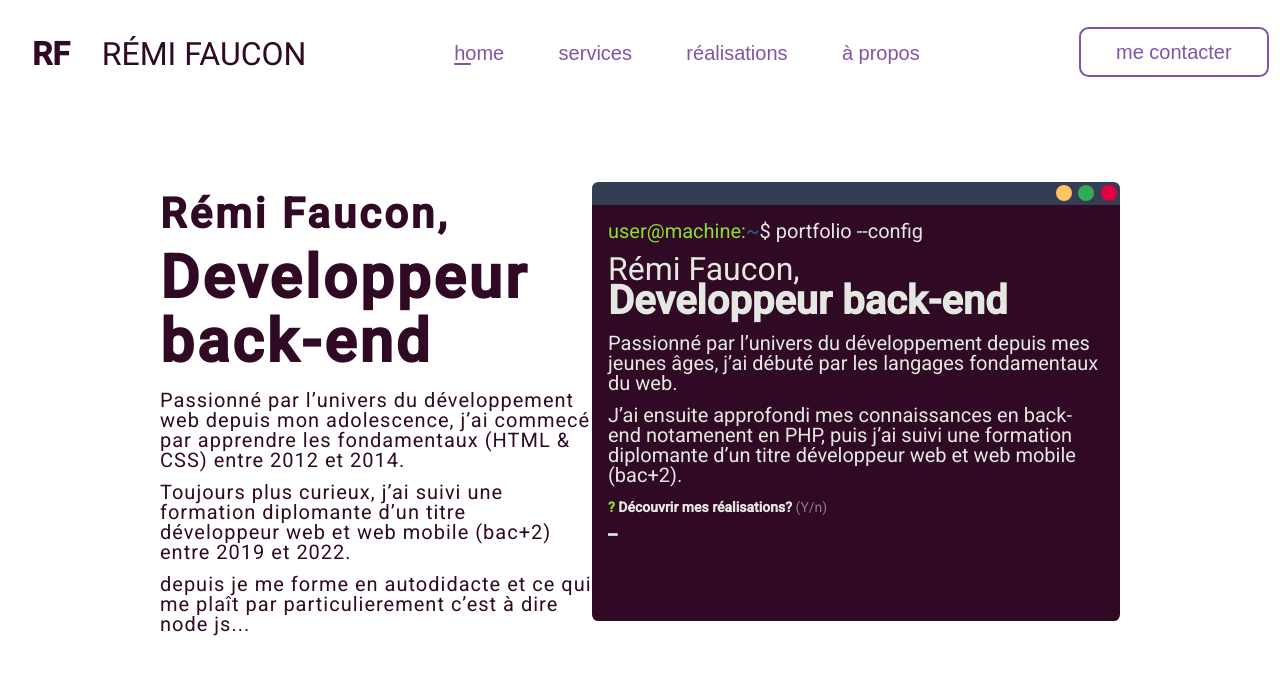
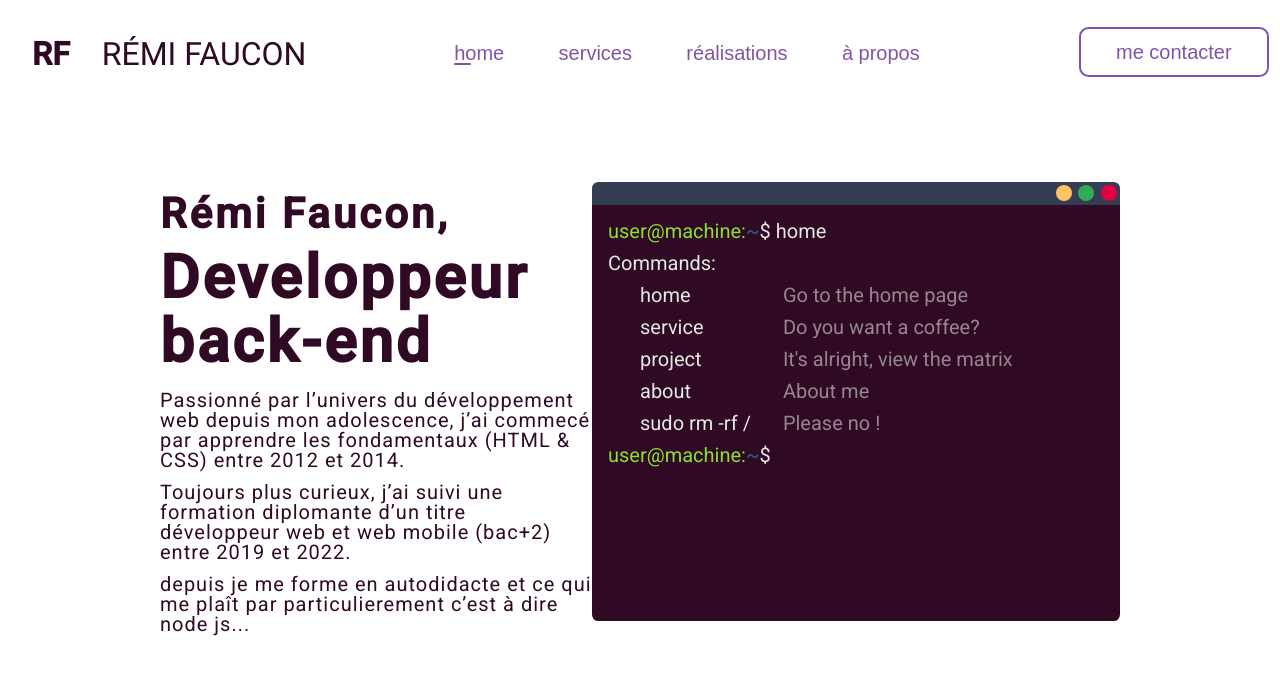
Before and after one commit to remiFaucon/portfolio, an Angular app: page / in a window 1280 px wide. Shown: the top 674 px of the page. Built offline with nearby package versions, Linux system fonts and the light colour scheme.

Commit message:
terminal

```diff
--- a/src/app/terminal/terminal.component.css
+++ b/src/app/terminal/terminal.component.css
@@ -49,11 +49,6 @@
     padding: 1rem;
     font-family: 'Roboto', sans-serif;
     border-radius: 0 0 .4rem .4rem; }
-    .terminalWindow .terminal h1 {
-      font-size: 32px; }
-      .terminalWindow .terminal h1 strong {
-        display: block;
-        font-size: 40px; }
     .terminalWindow .terminal .green {
       color: #87E033; }
     .terminalWindow .terminal .blue {
@@ -63,9 +58,22 @@
       font-weight: normal; }
     .terminalWindow .terminal p {
       font-size: 20px; }
-      .terminalWindow .terminal p:first-of-type {
-        margin-top: 0; }
-    .terminalWindow .terminal a {
-      font-weight: bold; }
+      .terminalWindow .terminal p .input:not(.hiddenInput) {
+        position: relative; }
+        .terminalWindow .terminal p .input:not(.hiddenInput):after {
+          content: "";
+          position: absolute;
+          top: 0;
+          right: -1rem;
+          height: 1.3rem;
+          width: .5rem;
+          background-color: #E4E8E0; }
+    .terminalWindow .terminal .commandsList {
+      display: flex; }
+      .terminalWindow .terminal .commandsList .commands {
+        margin-left: 2rem; }
+      .terminalWindow .terminal .commandsList .commandsDescription {
+        margin-left: 2rem;
+        color: #95868E; }
 
 /*# sourceMappingURL=terminal.component.css.map */
--- a/src/app/terminal/terminal.component.scss
+++ b/src/app/terminal/terminal.component.scss
@@ -59,13 +59,6 @@
     padding: 1rem;
     font-family: 'Roboto', sans-serif;
     border-radius: 0 0 .4rem .4rem;
-    h1{
-      font-size: 32px;
-      strong {
-        display: block;
-        font-size: 40px;
-      }
-    }
     .green{
       color: #87E033;
     }
@@ -78,12 +71,28 @@
     }
     p{
       font-size: 20px;
-      &:first-of-type{
-        margin-top: 0;
+      .input:not(.hiddenInput){
+        position: relative;
+        &:after {
+          content: "";
+          position: absolute;
+          top: 0;
+          right: -1rem;
+          height: 1.3rem;
+          width: .5rem;
+          background-color: #E4E8E0;
+        }
       }
     }
-    a{
-      font-weight: bold;
+    .commandsList{
+      display: flex;
+      .commands{
+        margin-left: 2rem;
+      }
+      .commandsDescription{
+        margin-left: 2rem;
+        color: #95868E;
+      }
     }
   }
 }
--- a/src/app/terminal/terminal.component.ts
+++ b/src/app/terminal/terminal.component.ts
@@ -1,6 +1,15 @@
-import {Component, OnInit, ViewEncapsulation} from '@angular/core';
+import {
+  ApplicationRef,
+  Component, ComponentFactory,
+  ComponentFactoryResolver,
+  Injector,
+  OnInit,
+  ViewContainerRef,
+  ViewEncapsulation
+} from '@angular/core';
 import {Router} from '@angular/router'
 import {isEmpty, throwIfEmpty} from "rxjs";
+import {element} from "three/examples/jsm/nodes/shadernode/ShaderNodeBaseElements";
 
 export interface character {
   val: string
@@ -15,76 +24,55 @@ export interface character {
 })
 export class TerminalComponent implements OnInit {
   terminalContent = new Map()
-  toggle: boolean = true
-  cssClass: string = "hidden"
-  constructor(private router: Router) {
-    // this.terminalContent.set(1, )
-  }
+  constructor(private router: Router) {}
   ngOnInit(): void {
     (async () => {
-      this.showTerminalContent().then(() => {
-        let toggleElement = document.querySelector("app-terminal .terminal div:last-of-type a span:last-of-type")!;
+      await this.showTerminalContent()
+        setTimeout(() =>{
+          let input = document.querySelector("app-terminal .terminal div:last-of-type p span:last-of-type")!;
+          let toggle = true
           setInterval(() => {
-          this.toggle = !this.toggle
+            if (toggle)
+              input.classList.toggle("hiddenInput");
+            else{
+              input.classList.add("hiddenInput");
+              return
+            }
           }, 750)
-      })
-
           document.addEventListener("keydown", async (e) => {
-        const input = lastText.querySelector("#input")!
-        if (e.key === "Y" || e.key === "y") {
+            e.preventDefault()
+            if (action(e.key) === "inner") {
               input.innerHTML = input.innerHTML + e.key
-          setTimeout(() => {
-            this.router.navigateByUrl('/propos')
-          }, 500)
-        } else if (e.key === "n" || e.key === "N") {
-          input.innerHTML = input.innerHTML + e.key
-          const newCommand = document.createElement("p")
-          const terminal = document.querySelector(".terminal")!
-          newCommand.classList.add("commandInput")
-          newCommand.innerHTML = "<span class=\"green\">user@machine:</span><span class=\"blue\">~</span>$ <span id=\"toShow\"></span>"
-          terminal.appendChild(newCommand)
-          // await this.showingCommand("sudo rm -rf /", newCommand)
+            } else if (action(e.key) === "outer") {
+              input.innerHTML = input.innerHTML.slice(0, -1)
+            } else if (action(e.key) === "enter") {
+              toggle = false
+              if (input.innerHTML === "home") {
+                await this.router.navigate(["/"])
+              } else if (input.innerHTML === "service") {
+                await this.router.navigate(["/services"])
+              } else if (input.innerHTML === "project") {
+                await this.router.navigate(["/realisation"])
+              } else if (input.innerHTML === "about") {
+                await this.router.navigate(["/a-propos"])
+              } else if (input.innerHTML === "sudo rm -rf /") {
+                await this.deletePage().then(() => this.router.navigate(["/contact"]))
+                await this.router.navigate(["/contact"])
+              }
             }
           })
+        }, 1)
     }) ()
-    const lastText = document.querySelector(".terminal .hidden:last-child")!;
 
-    // })()
+    function action(key: string): string|void {
+      let letter = ["a", "b", "c", "d", "e", "f", "g", "h", "i", "j", "k", "l", "m", "n", "o", "p", "q", "r", "s", "t", "u", "v", "w", "x", "y", "z", "-", "/", " "]
+      if(letter.includes(key)) return "inner"
+      else if (key === "Backspace") return "outer"
+      else if (key === "Enter") return "enter"
+    }
   }
 
-  // showingCommand(toShow: string, whereShow: HTMLElement): Promise<any> {
-  //   const characters = toShow.split("")
-  //   return new Promise((successCallback) => {
-  //     setTimeout(() => {
-  //       let showed: string = ""
-  //       characters.forEach((character, index) => {
-  //         setTimeout(() => {
-  //           showed += character
-  //           if (character === " ")
-  //             character = "&nbsp;"
-  //           whereShow.innerHTML = whereShow.innerHTML + character
-  //           if (showed.length === toShow.length)
-  //             successCallback("commandSowing")
-  //         }, index * 100)
-  //       })
-  //      }, 2000)
-  //   })
-  // }
-  //
-  // showingText(lastText: Element): Promise<string> {
-  //   return new Promise((successCallback) => {
-  //     const text = document.querySelectorAll(".terminal .hidden:not(:last-child)")
-  //     setTimeout(() => {
-  //       text.forEach(element => element.classList.remove("hidden"))
-  //     }, 1000)
-  //     setTimeout(() => {
-  //       lastText.classList.remove("hidden")
-  //       successCallback("textShowing")
-  //     }, 1500)
-  //   })
-  // }
-
-  async addLine(text: string, line: number, writeSpeed:number = 0, writeAtEnd:number = 0, timeOut = 0): Promise<void>{
+  private async addLine(text: string, line: number, writeSpeed:number = 0, writeAtEnd:number = 0, timeOut = 0): Promise<void>{
     if (!line)
       line = this.terminalContent.size
     const promise = new Promise<void>((resolve) => {
@@ -121,28 +109,44 @@ export class TerminalComponent implements OnInit {
     return await promise
   }
 
-  async showTerminalContent():Promise<void> {
-      await this.addLine("<p class=\"c\"><span class=\"green\">user@machine:</span><span class=\"blue\">~</span>$ </p>", 1)
-      await this.addLine("portfolio --config", 1, 100, 4, 1000)
-      await this.addLine("<h1>Rémi Faucon,<strong>Developpeur back-end</strong></h1>", 2,0, 0, 1000)
-      await this.addLine("<p>Passionné par l’univers du développement depuis mes jeunes âges, j’ai débuté par les langages fondamentaux du web. </p>",
-        3,
-        0,
-        0,
-        0
-      )
-      await this.addLine("<p>J’ai ensuite approfondi mes connaissances en back-end notamenent en PHP, puis j’ai suivi une formation diplomante d’un titre développeur web et web mobile (bac+2).</p>",
-        4,
-        0,
-        0,
-        0
-      )
-      await this.addLine("<a><span class=\"green\">?</span> Découvrir mes réalisations? <span class=\"grey\">(Y/n)</span><span id=\"input\"></span><p [*ngIf]='false'> _</p></a>",
-        5,
-        0,
-        0,
-        1000
-      )
+  private async showTerminalContent():Promise<void> {
+    await this.addLine("<p><span class=\"green\">user@machine:</span><span class=\"blue\">~</span>$ </p>", 1)
+    await this.addLine("home", 1, 200, 4, 1000)
+    await this.addLine(
+      "<p>Commands:</p>" +
+      "<div class='commandsList'>" +
+      "<div class='commands'>" +
+      "<p>home</p>" +
+      "<p>service</p>" +
+      "<p>project</p>" +
+      "<p>about</p>" +
+      "<p>sudo rm -rf /</p>" +
+      "</div>" +
+      "<div class='commandsDescription'>" +
+      "<p>Go to the home page</p>" +
+      "<p>Do you want a coffee?</p>" +
+      "<p>It's alright, view the matrix</p>" +
+      "<p>About me</p>" +
+      "<p>Please no !</p>" +
+      "</div>" +
+      "</div>", 2, 0, 0, 1000)
+    await this.addLine("<p><span class=\"green\">user@machine:</span><span class=\"blue\">~</span>$ <span class='input'></span></p>", 3, 0, 0, 1000)
     return
   }
+
+  private async deletePage(): Promise<void> {
+    const promise = new Promise<void>(async (resolve, reject) => {
+      let elements = Array.from(document.querySelectorAll("p, h1, h2, a"))
+      let currentIndex = elements.length
+      while (currentIndex != 0) {
+        let randomIndex = Math.floor(Math.random() * currentIndex);
+        currentIndex--;
+        [elements[currentIndex], elements[randomIndex]] = [elements[randomIndex], elements[currentIndex]];
       }
+      elements.forEach((element, index) => {
+        setTimeout(() => element.remove(), 300 * index);
+      })
+    })
+    return await promise
+  }
+}
```
Also changed, not shown: 1 other file (tests, documents, lock files or other folders). Lines whose indentation alone changed are shown as unchanged.
